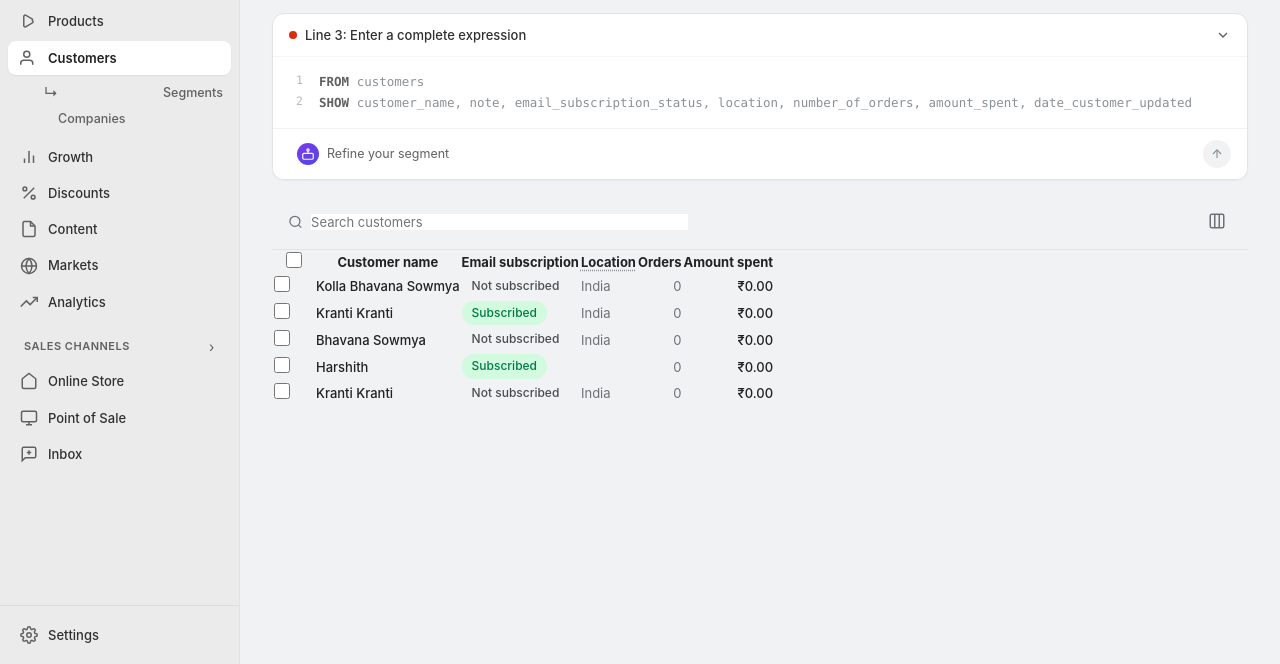
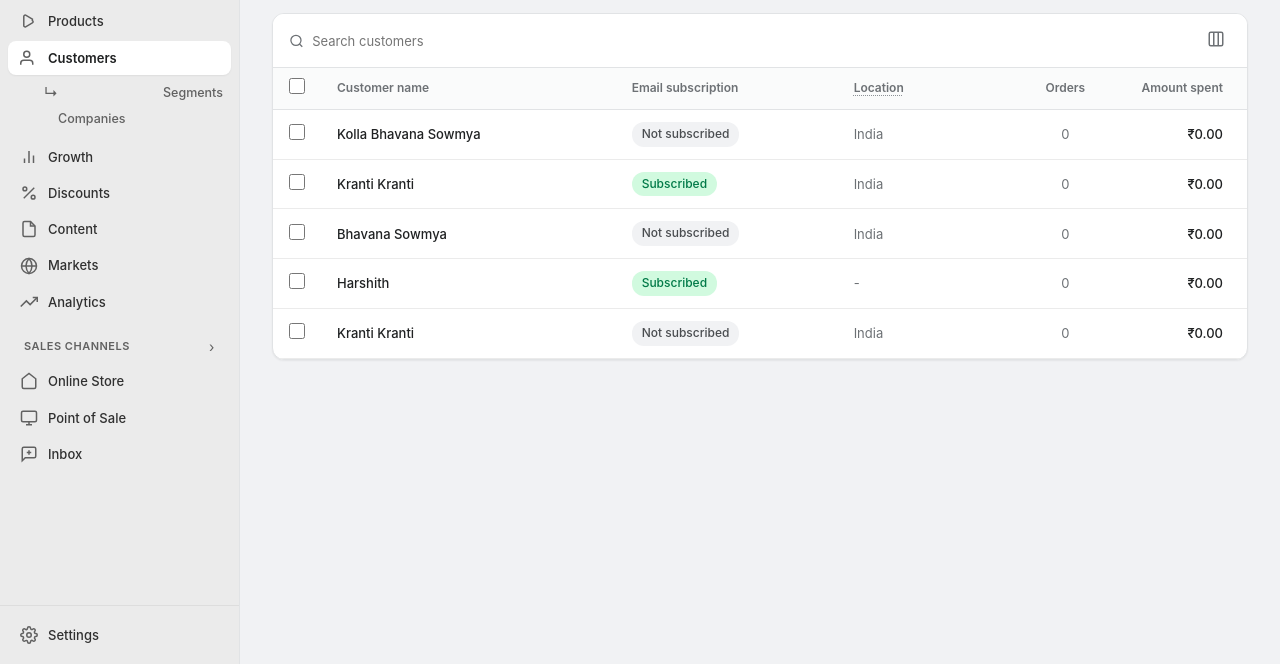
Before and after one commit to Bhavanasowmyakolla14/Arshith-Fresh, a plain HTML site: page frontend/admin-customers.html in a window 1280 px wide. Shown: the part 136-800 px from the top of the page. Drawn offline with Linux system fonts and the light colour scheme.

Commit message:
Remove query box card and fix customer table full-width column alignment

```diff
--- a/frontend/admin-customers.html
+++ b/frontend/admin-customers.html
@@ -225,63 +225,17 @@
         </div>
       </div>
 
-      <!-- Segment / Query Expression Box (Matching Video / Image) -->
-      <div class="segment-query-card">
-        <div class="segment-error-header" onclick="toggleEditor()">
-          <div class="segment-error-title">
-            <span class="error-dot"></span>
-            <span>Line 3: Enter a complete expression</span>
-          </div>
-          <svg width="16" height="16" viewBox="0 0 24 24" fill="none" stroke="currentColor" stroke-width="2" style="color: #616161;">
-            <polyline points="6 9 12 15 18 9"></polyline>
-          </svg>
-        </div>
-
-        <div class="segment-query-editor" id="queryEditor">
-          <div class="editor-line">
-            <span class="editor-line-num">1</span>
-            <span class="editor-line-content"><span class="editor-keyword">FROM</span> customers</span>
-          </div>
-          <div class="editor-line">
-            <span class="editor-line-num">2</span>
-            <span class="editor-line-content"><span class="editor-keyword">SHOW</span> customer_name, note, email_subscription_status, location, number_of_orders, amount_spent, date_customer_updated</span>
-          </div>
-        </div>
-
-        <div class="segment-footer-bar">
-          <button class="segment-refine-btn">
-            <div class="refine-bot-icon">
-              <svg width="14" height="14" viewBox="0 0 24 24" fill="none" stroke="currentColor" stroke-width="2">
-                <rect x="3" y="11" width="18" height="10" rx="2"></rect>
-                <circle cx="12" cy="5" r="2"></circle>
-                <path d="M12 7v4"></path>
-                <line x1="8" y1="16" x2="8" y2="16"></line>
-                <line x1="16" y1="16" x2="16" y2="16"></line>
-              </svg>
-            </div>
-            <span>Refine your segment</span>
-          </button>
-
-          <button class="btn-circle-submit" title="Run query">
-            <svg width="14" height="14" viewBox="0 0 24 24" fill="none" stroke="currentColor" stroke-width="2">
-              <line x1="12" y1="19" x2="12" y2="5"></line>
-              <polyline points="5 12 12 5 19 12"></polyline>
-            </svg>
-          </button>
-        </div>
-      </div>
-
       <!-- Customers Table Card -->
-      <div class="table-card-container">
+      <div class="data-card">
 
         <!-- Search Bar within Card -->
-        <div style="padding: 12px 16px; border-bottom: 1px solid var(--border-color); display: flex; align-items: center; justify-content: space-between;">
-          <div style="display: flex; align-items: center; gap: 8px; flex: 1; max-width: 400px;">
+        <div style="padding: 12px 16px; border-bottom: 1px solid var(--border-color); display: flex; align-items: center; justify-content: space-between; background: #ffffff;">
+          <div style="display: flex; align-items: center; gap: 8px; flex: 1; max-width: 450px;">
             <svg width="16" height="16" viewBox="0 0 24 24" fill="none" stroke="#6d7175" stroke-width="2">
               <circle cx="11" cy="11" r="8"></circle>
               <line x1="21" y1="21" x2="16.65" y2="16.65"></line>
             </svg>
-            <input type="text" id="customerSearchInput" placeholder="Search customers" style="border: none; outline: none; width: 100%; font-size: 13px; color: var(--text-primary);">
+            <input type="text" id="customerSearchInput" placeholder="Search customers" style="border: none; outline: none; width: 100%; font-size: 13px; color: var(--text-primary); background: transparent;">
           </div>
 
           <!-- Column selector icon -->
@@ -295,67 +249,67 @@
         </div>
 
         <!-- Table Viewport -->
-        <div class="table-scroll-viewport">
-          <table class="shopify-data-table" id="customersTable">
+        <div class="table-scroll-container">
+          <table class="shopify-table" id="customersTable">
             <thead>
               <tr>
-                <th style="width: 40px;"><input type="checkbox" id="selectAllCheckbox" class="custom-checkbox"></th>
-                <th>Customer name</th>
-                <th>Email subscription</th>
-                <th><span class="location-dotted">Location</span></th>
-                <th style="text-align: right;">Orders</th>
-                <th style="text-align: right; padding-right: 24px;">Amount spent</th>
+                <th style="width: 44px; padding-left: 16px;"><input type="checkbox" id="selectAllCheckbox" class="custom-checkbox"></th>
+                <th style="width: 32%;">Customer name</th>
+                <th style="width: 24%;">Email subscription</th>
+                <th style="width: 20%;"><span class="location-dotted">Location</span></th>
+                <th style="width: 10%; text-align: center;">Orders</th>
+                <th style="width: 14%; text-align: right; padding-right: 24px;">Amount spent</th>
               </tr>
             </thead>
             <tbody id="customersTableBody">
 
               <!-- 1. Kolla Bhavana Sowmya -->
               <tr>
-                <td><input type="checkbox" class="custom-checkbox row-select"></td>
+                <td style="padding-left: 16px;"><input type="checkbox" class="custom-checkbox row-select"></td>
                 <td style="font-weight: 500; color: #202223;">Kolla Bhavana Sowmya</td>
                 <td><span class="badge-sub-status not-sub">Not subscribed</span></td>
                 <td style="color: var(--text-secondary);">India</td>
-                <td style="text-align: right; color: var(--text-secondary);">0</td>
+                <td style="text-align: center; color: var(--text-secondary);">0</td>
                 <td style="text-align: right; padding-right: 24px; font-weight: 500;">₹0.00</td>
               </tr>
 
               <!-- 2. Kranti Kranti -->
               <tr>
-                <td><input type="checkbox" class="custom-checkbox row-select"></td>
+                <td style="padding-left: 16px;"><input type="checkbox" class="custom-checkbox row-select"></td>
                 <td style="font-weight: 500; color: #202223;">Kranti Kranti</td>
                 <td><span class="badge-sub-status sub">Subscribed</span></td>
                 <td style="color: var(--text-secondary);">India</td>
-                <td style="text-align: right; color: var(--text-secondary);">0</td>
+                <td style="text-align: center; color: var(--text-secondary);">0</td>
                 <td style="text-align: right; padding-right: 24px; font-weight: 500;">₹0.00</td>
               </tr>
 
               <!-- 3. Bhavana Sowmya -->
               <tr>
-                <td><input type="checkbox" class="custom-checkbox row-select"></td>
+                <td style="padding-left: 16px;"><input type="checkbox" class="custom-checkbox row-select"></td>
                 <td style="font-weight: 500; color: #202223;">Bhavana Sowmya</td>
                 <td><span class="badge-sub-status not-sub">Not subscribed</span></td>
                 <td style="color: var(--text-secondary);">India</td>
-                <td style="text-align: right; color: var(--text-secondary);">0</td>
+                <td style="text-align: center; color: var(--text-secondary);">0</td>
                 <td style="text-align: right; padding-right: 24px; font-weight: 500;">₹0.00</td>
               </tr>
 
               <!-- 4. Harshith -->
               <tr>
-                <td><input type="checkbox" class="custom-checkbox row-select"></td>
+                <td style="padding-left: 16px;"><input type="checkbox" class="custom-checkbox row-select"></td>
                 <td style="font-weight: 500; color: #202223;">Harshith</td>
                 <td><span class="badge-sub-status sub">Subscribed</span></td>
-                <td style="color: var(--text-secondary);"></td>
-                <td style="text-align: right; color: var(--text-secondary);">0</td>
+                <td style="color: var(--text-secondary);">-</td>
+                <td style="text-align: center; color: var(--text-secondary);">0</td>
                 <td style="text-align: right; padding-right: 24px; font-weight: 500;">₹0.00</td>
               </tr>
 
               <!-- 5. Kranti Kranti -->
               <tr>
-                <td><input type="checkbox" class="custom-checkbox row-select"></td>
+                <td style="padding-left: 16px;"><input type="checkbox" class="custom-checkbox row-select"></td>
                 <td style="font-weight: 500; color: #202223;">Kranti Kranti</td>
                 <td><span class="badge-sub-status not-sub">Not subscribed</span></td>
                 <td style="color: var(--text-secondary);">India</td>
-                <td style="text-align: right; color: var(--text-secondary);">0</td>
+                <td style="text-align: center; color: var(--text-secondary);">0</td>
                 <td style="text-align: right; padding-right: 24px; font-weight: 500;">₹0.00</td>
               </tr>
 
@@ -425,12 +379,6 @@
 
   <!-- JavaScript Interactivity -->
   <script>
-    // Toggle Query Expression Editor
-    function toggleEditor() {
-      const editor = document.getElementById('queryEditor');
-      editor.style.display = editor.style.display === 'none' ? 'block' : 'none';
-    }
-
     // Modal Control
     function openAddCustomerModal() {
       document.getElementById('addCustomerModal').classList.add('active');
```
